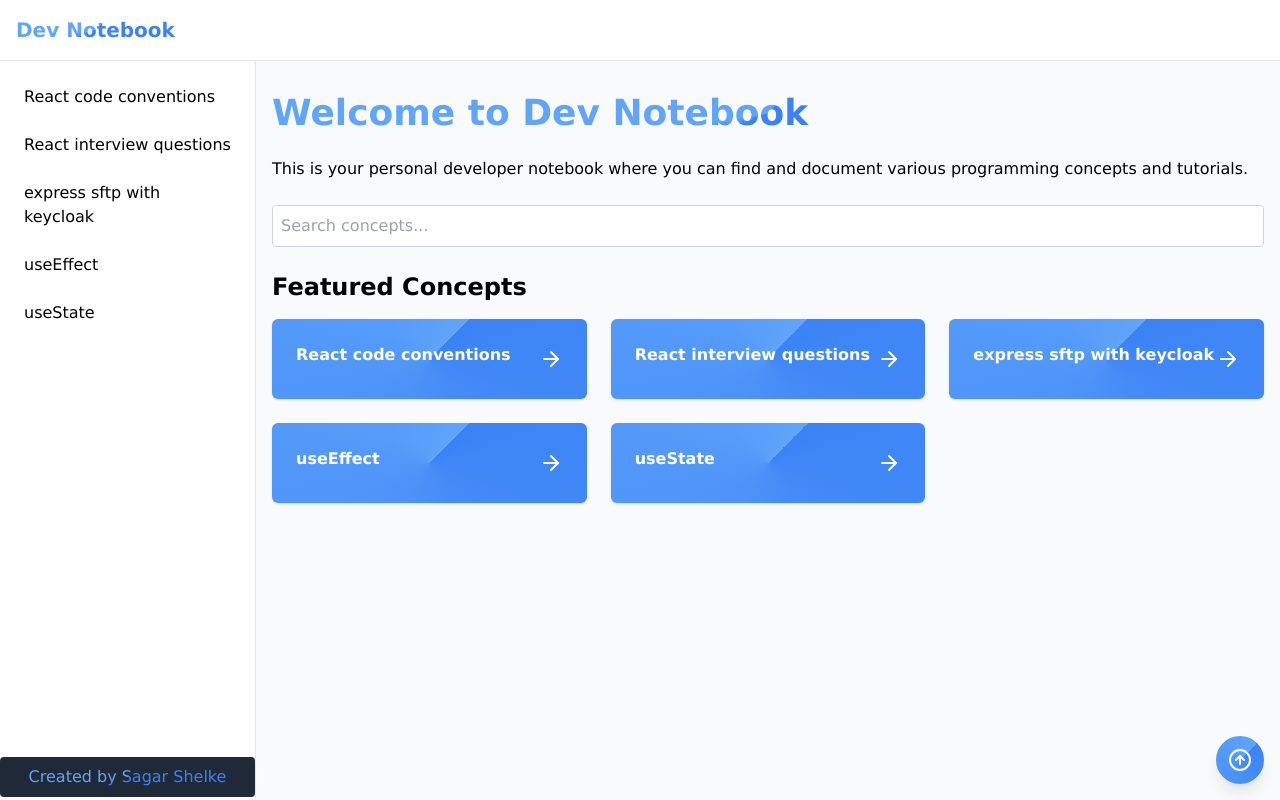
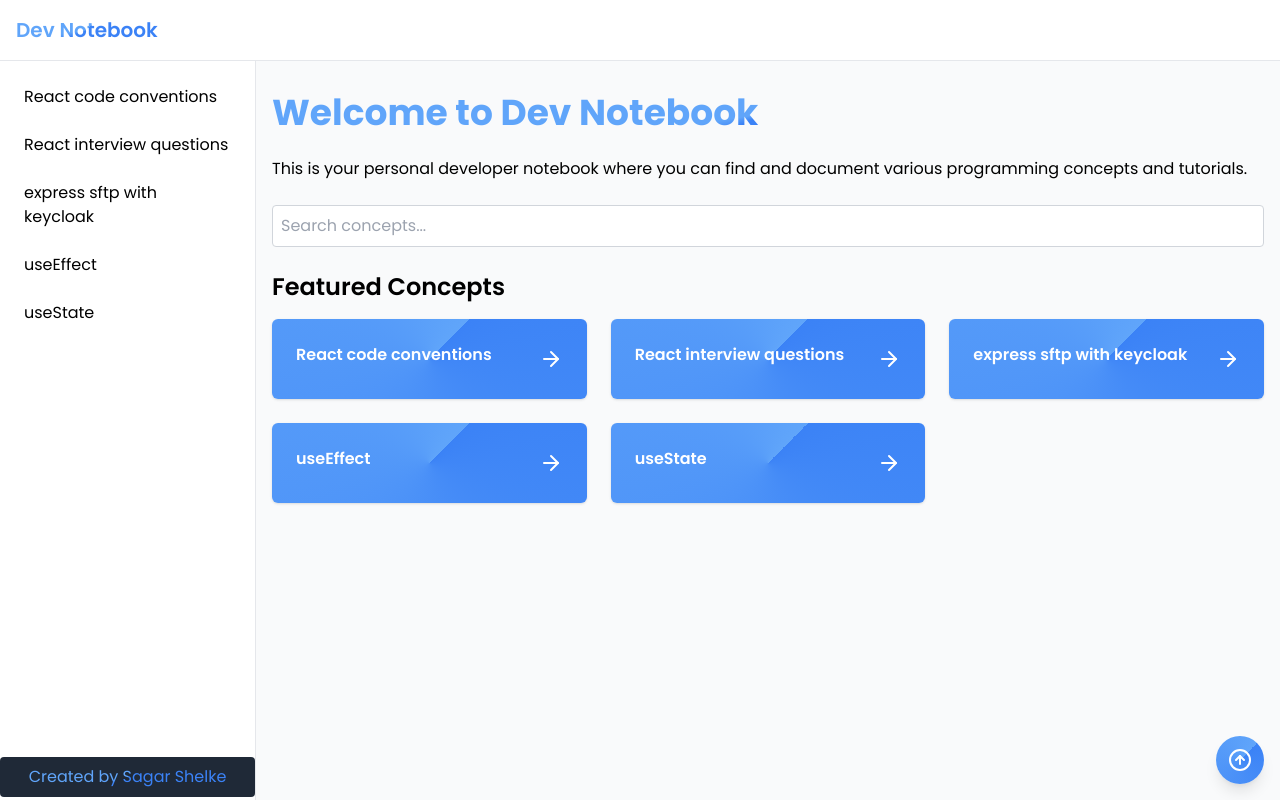
Before and after one commit to seeprogramming/dev-notebook, a React (Vite) app: page / in a window 1280 px wide. Built offline with nearby package versions, Linux system fonts and the light colour scheme.

Commit message:
feat: new changes

```diff
--- a/src/content/concepts/React-code-conventions.mdx
+++ b/src/content/concepts/React-code-conventions.mdx
@@ -1,7 +1,11 @@
+import { useState } from 'react';
+
 ---
+
 title: 'React Code Conventions & Best Practices'
 date: '2025-03-10'
 tags: ['react', 'best practices', 'production']
+
 ---
 
 # React Code Conventions & Best Practices
--- a/src/content/concepts/React-interview-questions.mdx
+++ b/src/content/concepts/React-interview-questions.mdx
@@ -1,4 +1,4 @@
-import { useState, useEffect } from 'react';
+import { useState } from 'react';
 
 ---
 
--- a/src/index.css
+++ b/src/index.css
@@ -1,9 +1,11 @@
+@import url('https://fonts.googleapis.com/css2?family=Poppins:wght@400;500;600;700&display=swap');
+
 @tailwind base;
 @tailwind components;
 @tailwind utilities;
 
 body {
-    font-family: Verdana, Geneva, Tahoma, sans-serif;
+    font-family: 'Poppins', Verdana, Geneva, Tahoma, sans-serif;
 }
 
 @layer utilities {
```
